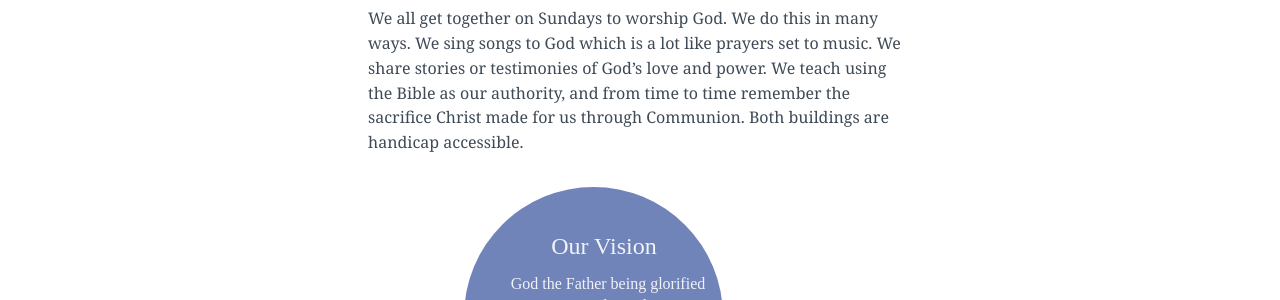
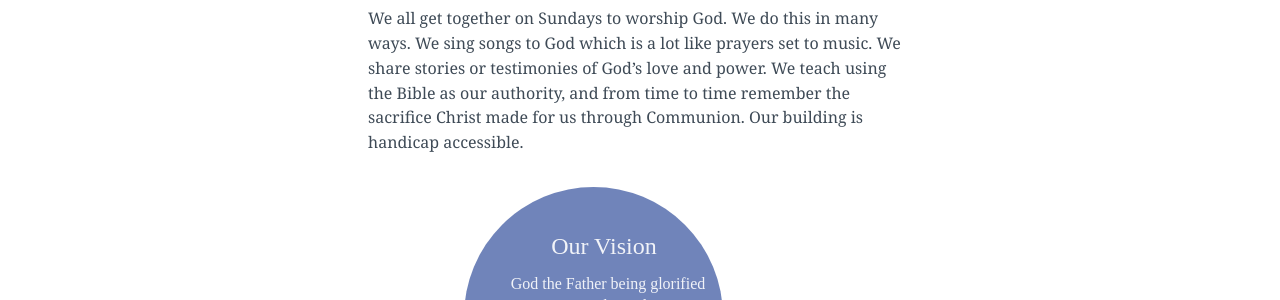
Before and after one commit to lukemoderwell/mariemont, a Jekyll site: the page built from about.md, in a window 1280 px wide and 900 px high, scrolled down 700 px. Shown: the part 162-462 px from the top of the window. Built offline with Jekyll 4.4.1, drawn with Linux system fonts in a browser that asks for light colours; nearby versions of some CDN libraries; some of the changed text lies outside the part shown.

Commit message:
Updated About

```diff
--- a/about.md
+++ b/about.md
@@ -11,7 +11,7 @@ layout: page
 
 ## What to Expect
 
-We all get together on Sundays to worship God. We do this in many ways. We sing songs to God which is a lot like prayers set to music. We share stories or testimonies of God’s love and power. We teach using the Bible as our authority, and from time to time remember the sacrifice Christ made for us through Communion. Both buildings are handicap accessible.
+We all get together on Sundays to worship God. We do this in many ways. We sing songs to God which is a lot like prayers set to music. We share stories or testimonies of God’s love and power. We teach using the Bible as our authority, and from time to time remember the sacrifice Christ made for us through Communion. Our building is handicap accessible.
 
 ![mcc-venn.svg](/uploads/mcc-venn.svg)
 
```
Also changed, not shown: other parts of about.md (+2 -2 lines).
